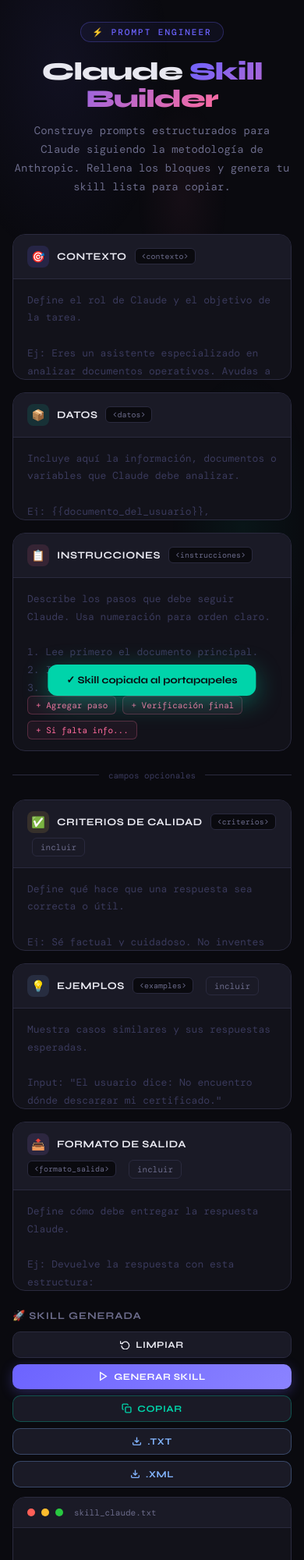
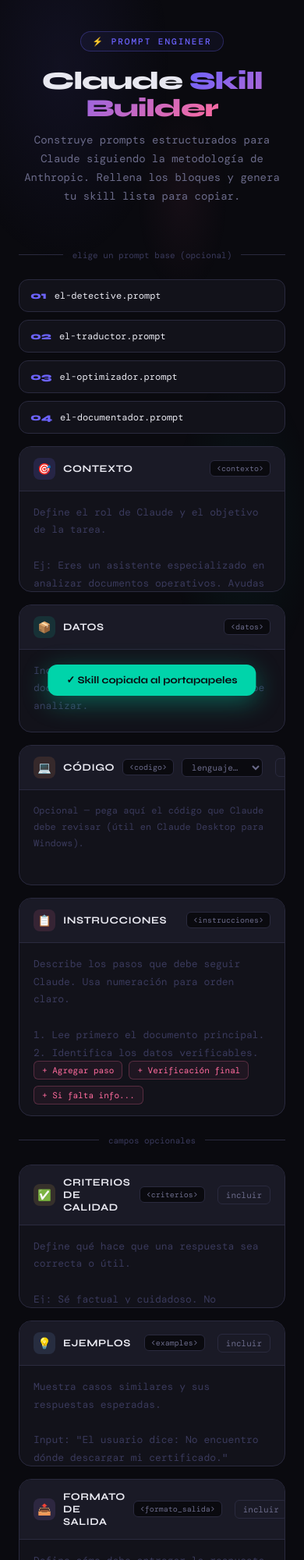
Before and after one commit to DannaDev7/mi-skill-web, a plain HTML site: page index.html in a window 390 px wide. Shown: the top 2000 px of the page at 78% size. Drawn offline with nearby package versions, Linux system fonts and the light colour scheme; a web font is replaced by a local one.

Commit message:
Se agregan nuevas funcionalidades

````diff
--- a/index.html
+++ b/index.html
@@ -232,7 +232,6 @@
   .preview-actions {
     display: flex;
     gap: 8px;
-    flex-wrap: wrap;
   }
 
   .btn {
@@ -287,17 +286,6 @@
   .btn-copy.copied {
     background: rgba(0,212,170,0.15);
     color: var(--accent3);
-  }
-
-  .btn-download {
-    background: var(--surface2);
-    color: #82b4ff;
-    border: 1px solid rgba(130,180,255,0.3);
-  }
-
-  .btn-download:hover {
-    background: rgba(130,180,255,0.1);
-    box-shadow: 0 4px 12px rgba(130,180,255,0.15);
   }
 
   /* Output box */
@@ -465,19 +453,107 @@
     50% { opacity: 0.5; }
   }
 
+  /* Presets de contexto */
+  .presets {
+    display: grid;
+    grid-template-columns: repeat(auto-fit, minmax(190px, 1fr));
+    gap: 10px;
+  }
+
+  .preset-btn {
+    position: relative;
+    display: flex;
+    align-items: center;
+    gap: 10px;
+    background: var(--surface);
+    border: 1px solid var(--border);
+    border-radius: 12px;
+    padding: 12px 14px;
+    color: var(--text);
+    font-family: 'DM Mono', monospace;
+    font-size: 12px;
+    cursor: pointer;
+    text-align: left;
+    transition: border-color 0.2s, background 0.2s, transform 0.2s;
+  }
+
+  .preset-btn:hover { border-color: var(--accent); transform: translateY(-2px); }
+  .preset-btn.active { border-color: var(--accent); background: rgba(108,99,255,0.12); box-shadow: 0 0 0 3px var(--glow); }
+
+  .preset-num {
+    font-family: 'Syne', sans-serif;
+    font-weight: 800;
+    font-size: 13px;
+    color: var(--accent);
+  }
+
+  .preset-btn[data-tooltip]::after {
+    content: attr(data-tooltip);
+    position: absolute;
+    bottom: calc(100% + 8px);
+    left: 50%;
+    transform: translateX(-50%) translateY(4px);
+    background: var(--surface2);
+    color: var(--text);
+    border: 1px solid var(--accent);
+    padding: 6px 10px;
+    border-radius: 8px;
+    font-size: 11px;
+    white-space: nowrap;
+    opacity: 0;
+    pointer-events: none;
+    transition: opacity 0.2s, transform 0.2s;
+    z-index: 10;
+  }
+
+  .preset-btn[data-tooltip]:hover::after,
+  .preset-btn[data-tooltip]:focus-visible::after {
+    opacity: 1;
+    transform: translateX(-50%) translateY(0);
+  }
+
+  .code .block-icon { background: rgba(255,150,80,0.12); color: #ff9650; }
+
+  .code-lang {
+    background: var(--bg);
+    border: 1px solid var(--border);
+    border-radius: 6px;
+    color: var(--text-muted);
+    font-family: 'DM Mono', monospace;
+    font-size: 11px;
+    padding: 3px 8px;
+    outline: none;
+  }
+
+  #field-codigo { font-size: 12px; tab-size: 2; }
+
+  /* Formato de descarga */
+  .format-switch {
+    display: flex;
+    margin-left: auto;
+    border: 1px solid var(--border);
+    border-radius: 8px;
+    overflow: hidden;
+  }
+
+  .format-switch button {
+    background: none;
+    border: none;
+    color: var(--text-muted);
+    font-family: 'DM Mono', monospace;
+    font-size: 11px;
+    padding: 4px 12px;
+    cursor: pointer;
+  }
+
+  .format-switch button.active { background: rgba(108,99,255,0.18); color: var(--accent); }
+
   /* Responsive */
   @media (max-width: 600px) {
-    .container { padding: 28px 16px 60px; }
+    .preview-actions { flex-wrap: wrap; }
     .preview-header { flex-direction: column; align-items: flex-start; }
     .preview-actions { width: 100%; }
-    .btn { flex: 1 1 calc(50% - 4px); justify-content: center; }
-    .block-header { flex-wrap: wrap; row-gap: 6px; }
-    .block-tag { margin-left: 0; }
-    .stats-line { flex-wrap: wrap; gap: 10px 20px; }
-  }
-
-  @media (max-width: 400px) {
-    .btn { flex: 1 1 100%; }
+    .btn { flex: 1; justify-content: center; }
   }
 </style>
 </head>
@@ -494,6 +570,23 @@
 
   <!-- Builder -->
   <div class="builder-grid">
+
+    <!-- PRESETS DE CONTEXTO -->
+    <div class="section-divider">elige un prompt base (opcional)</div>
+    <div class="presets">
+      <button class="preset-btn" data-preset="detective" data-tooltip="Encontrar bugs en segundos" onclick="applyPreset('detective')">
+        <span class="preset-num">01</span> el-detective.prompt
+      </button>
+      <button class="preset-btn" data-preset="traductor" data-tooltip="Entender código ajeno" onclick="applyPreset('traductor')">
+        <span class="preset-num">02</span> el-traductor.prompt
+      </button>
+      <button class="preset-btn" data-preset="optimizador" data-tooltip="Por qué algo está lento" onclick="applyPreset('optimizador')">
+        <span class="preset-num">03</span> el-optimizador.prompt
+      </button>
+      <button class="preset-btn" data-preset="documentador" data-tooltip="README o comentarios" onclick="applyPreset('documentador')">
+        <span class="preset-num">04</span> el-documentador.prompt
+      </button>
+    </div>
 
     <!-- CONTEXTO -->
     <div class="block ctx">
@@ -513,6 +606,32 @@
         <span class="block-tag">&lt;datos&gt;</span>
       </div>
       <textarea id="field-datos" placeholder="Incluye aquí la información, documentos o variables que Claude debe analizar.&#10;&#10;Ej: {{documento_del_usuario}}, {{transcripcion}}, {{ticket}}..." rows="3"></textarea>
+    </div>
+
+    <!-- CÓDIGO (opcional, para Claude Desktop) -->
+    <div class="block code">
+      <div class="block-header">
+        <div class="block-icon">💻</div>
+        <span class="block-title">Código</span>
+        <span class="block-tag">&lt;codigo&gt;</span>
+        <select class="code-lang" id="code-lang" title="Lenguaje del código">
+          <option value="">lenguaje…</option>
+          <option>javascript</option>
+          <option>typescript</option>
+          <option>python</option>
+          <option>csharp</option>
+          <option>java</option>
+          <option>sql</option>
+          <option>html</option>
+          <option>css</option>
+          <option>powershell</option>
+          <option>bash</option>
+        </select>
+        <button class="block-toggle" id="toggle-codigo" onclick="toggleBlock('codigo')">incluir</button>
+      </div>
+      <div id="body-codigo">
+        <textarea id="field-codigo" spellcheck="false" placeholder="Opcional — pega aquí el código que Claude debe revisar (útil en Claude Desktop para Windows)." rows="4"></textarea>
+      </div>
     </div>
 
     <!-- INSTRUCCIONES (campo especial) -->
@@ -590,13 +709,9 @@
           <svg width="13" height="13" viewBox="0 0 24 24" fill="none" stroke="currentColor" stroke-width="2.5"><rect x="9" y="9" width="13" height="13" rx="2" ry="2"/><path d="M5 15H4a2 2 0 0 1-2-2V4a2 2 0 0 1 2-2h9a2 2 0 0 1 2 2v1"/></svg>
           Copiar
         </button>
-        <button class="btn btn-download" onclick="downloadSkill('txt')">
+        <button class="btn btn-secondary" onclick="downloadOutput()">
           <svg width="13" height="13" viewBox="0 0 24 24" fill="none" stroke="currentColor" stroke-width="2.5"><path d="M21 15v4a2 2 0 0 1-2 2H5a2 2 0 0 1-2-2v-4"/><polyline points="7 10 12 15 17 10"/><line x1="12" y1="15" x2="12" y2="3"/></svg>
-          .TXT
-        </button>
-        <button class="btn btn-download" onclick="downloadSkill('xml')">
-          <svg width="13" height="13" viewBox="0 0 24 24" fill="none" stroke="currentColor" stroke-width="2.5"><path d="M21 15v4a2 2 0 0 1-2 2H5a2 2 0 0 1-2-2v-4"/><polyline points="7 10 12 15 17 10"/><line x1="12" y1="15" x2="12" y2="3"/></svg>
-          .XML
+          Descargar
         </button>
       </div>
     </div>
@@ -606,7 +721,11 @@
         <div class="dot dot-r"></div>
         <div class="dot dot-y"></div>
         <div class="dot dot-g"></div>
-        <span class="output-filename">skill_claude.txt</span>
+        <span class="output-filename" id="output-filename">skill_claude.txt</span>
+        <div class="format-switch" title="Formato de descarga">
+          <button class="active" data-format="txt" onclick="setFormat('txt')">.txt</button>
+          <button data-format="md" onclick="setFormat('md')">.md</button>
+        </div>
       </div>
       <div id="output-text">
         <div class="output-placeholder">
@@ -629,7 +748,44 @@
 
 <script>
   let generatedText = '';
-  let activeToggles = { criterios: false, ejemplos: false, formato: false };
+  let activeToggles = { codigo: false, criterios: false, ejemplos: false, formato: false };
+  let outputFormat = 'txt';
+
+  const PRESETS = {
+    detective: 'Actúa como revisor de código senior. Analiza este código y dime: 1) qué está fallando,\n2) en qué línea exacta, 3) por qué está pasando. Sé directo, sin teoría de más.',
+    traductor: 'Explícame qué hace este código, paso a paso, como si se lo estuvieras explicando a\nalguien que nunca lo ha visto. Dime también si detectas algo riesgoso o mal hecho.',
+    optimizador: 'Esta función o consulta está lenta. Dime por qué y dame 2-3 formas de optimizarla,\nexplicando el trade-off de cada una. No cambies la lógica sin decírmelo.',
+    documentador: 'Genera comentarios claros para este código y un README corto que explique qué hace,\ncómo se usa y qué dependencias necesita.'
+  };
+
+  function applyPreset(name) {
+    const ta = document.getElementById('field-contexto');
+    ta.value = PRESETS[name];
+    ta.dispatchEvent(new Event('input'));
+    setActivePreset(name);
+    ta.focus();
+  }
+
+  function setActivePreset(name) {
+    document.querySelectorAll('.preset-btn').forEach(b => {
+      b.classList.toggle('active', b.dataset.preset === name);
+    });
+  }
+
+  // Si el usuario edita el contexto y ya no coincide con el preset, se desmarca
+  document.getElementById('field-contexto').addEventListener('input', function() {
+    const match = Object.keys(PRESETS).find(k => PRESETS[k] === this.value);
+    setActivePreset(match || null);
+  });
+
+  function setFormat(fmt) {
+    outputFormat = fmt;
+    document.querySelectorAll('.format-switch button').forEach(b => {
+      b.classList.toggle('active', b.dataset.format === fmt);
+    });
+    document.getElementById('output-filename').textContent = 'skill_claude.' + fmt;
+    if (generatedText) generateSkill(false);
+  }
 
   function toggleBlock(name) {
     activeToggles[name] = !activeToggles[name];
@@ -644,7 +800,7 @@
   }
 
   // Activar toggles automáticamente si el campo tiene contenido
-  ['criterios','ejemplos','formato'].forEach(name => {
+  ['codigo','criterios','ejemplos','formato'].forEach(name => {
     document.getElementById('field-' + name).addEventListener('input', function() {
       if (this.value.trim() && !activeToggles[name]) {
         toggleBlock(name);
@@ -675,9 +831,11 @@
     ta.focus();
   }
 
-  function generateSkill() {
+  function generateSkill(scroll = true) {
     const ctx = document.getElementById('field-contexto').value.trim();
     const dat = document.getElementById('field-datos').value.trim();
+    const code = document.getElementById('field-codigo').value.replace(/\s+$/, '');
+    const lang = document.getElementById('code-lang').value;
     const ins = document.getElementById('field-instrucciones').value.trim();
     const crit = document.getElementById('field-criterios').value.trim();
     const ex = document.getElementById('field-ejemplos').value.trim();
@@ -688,24 +846,31 @@
       return;
     }
 
+    const md = outputFormat === 'md';
+    const fence = '```';
     let parts = [];
     let bloques = 0;
 
-    if (ctx) { parts.push(`<contexto>\n${ctx}\n</contexto>`); bloques++; }
-    if (dat) { parts.push(`<datos>\n${dat}\n</datos>`); bloques++; }
-    if (ins) { parts.push(`<instrucciones>\n${ins}\n</instrucciones>`); bloques++; }
-    if (crit && activeToggles.criterios) { parts.push(`<criterios>\n${crit}\n</criterios>`); bloques++; }
-    if (ex && activeToggles.ejemplos) {
-      parts.push(`<examples>\n<example>\n${ex}\n</example>\n</examples>`);
+    function add(tag, title, body) {
+      parts.push(md ? `## ${title}\n\n${body}` : `<${tag}>\n${body}\n</${tag}>`);
       bloques++;
     }
-    if (fmt && activeToggles.formato) { parts.push(`<formato_salida>\n${fmt}\n</formato_salida>`); bloques++; }
 
-    generatedText = parts.join('\n\n');
+    if (ctx) add('contexto', 'Contexto', ctx);
+    if (dat) add('datos', 'Datos', dat);
+    if (code.trim() && activeToggles.codigo) add('codigo', 'Código', `${fence}${lang}\n${code}\n${fence}`);
+    if (ins) add('instrucciones', 'Instrucciones', ins);
+    if (crit && activeToggles.criterios) add('criterios', 'Criterios de calidad', crit);
+    if (ex && activeToggles.ejemplos) {
+      add('examples', 'Ejemplos', md ? ex : `<example>\n${ex}\n</example>`);
+    }
+    if (fmt && activeToggles.formato) add('formato_salida', 'Formato de salida', fmt);
+
+    generatedText = (md ? '# Skill Claude\n\n' : '') + parts.join('\n\n');
 
     // Render con sintaxis coloreada
     const outputEl = document.getElementById('output-text');
-    outputEl.innerHTML = highlightXML(generatedText);
+    outputEl.innerHTML = md ? escapeHTML(generatedText) : highlightXML(generatedText);
 
     // Stats
     const chars = generatedText.length;
@@ -716,14 +881,18 @@
     document.getElementById('stats-line').style.display = 'flex';
 
     // Scroll al output
-    document.querySelector('.preview-section').scrollIntoView({ behavior: 'smooth', block: 'start' });
+    if (scroll) document.querySelector('.preview-section').scrollIntoView({ behavior: 'smooth', block: 'start' });
+  }
+
+  function escapeHTML(text) {
+    return text
+      .replace(/&/g, '&amp;')
+      .replace(/</g, '&lt;')
+      .replace(/>/g, '&gt;');
   }
 
   function highlightXML(text) {
-    return text
-      .replace(/&/g, '&amp;')
-      .replace(/</g, '&lt;')
-      .replace(/>/g, '&gt;')
+    return escapeHTML(text)
       .replace(/&lt;(\/?[\w_]+)&gt;/g, (m, tag) => {
         const isClose = tag.startsWith('/');
         return `<span class="${isClose ? 'tag-close' : 'tag-open'}">&lt;${tag}&gt;</span>`;
@@ -747,41 +916,26 @@
     });
   }
 
-  function downloadSkill(type) {
-    if (!generatedText) {
-      generateSkill();
-      if (!generatedText) return;
-    }
-
-    let content, filename, mime;
-
-    if (type === 'xml') {
-      content = `<?xml version="1.0" encoding="UTF-8"?>\n<skill>\n${generatedText}\n</skill>`;
-      filename = 'skill_claude.xml';
-      mime = 'application/xml';
-    } else {
-      content = generatedText;
-      filename = 'skill_claude.txt';
-      mime = 'text/plain';
-    }
-
-    const blob = new Blob([content], { type: mime + ';charset=utf-8' });
-    const url = URL.createObjectURL(blob);
+  function downloadOutput() {
+    generateSkill(false);
+    if (!generatedText) return;
+    const type = outputFormat === 'md' ? 'text/markdown' : 'text/plain';
+    const blob = new Blob([generatedText], { type: type + ';charset=utf-8' });
     const a = document.createElement('a');
-    a.href = url;
-    a.download = filename;
+    a.href = URL.createObjectURL(blob);
+    a.download = 'skill_claude.' + outputFormat;
     document.body.appendChild(a);
     a.click();
-    document.body.removeChild(a);
-    URL.revokeObjectURL(url);
-
-    showToast('✓ Descargado ' + filename);
+    a.remove();
+    setTimeout(() => URL.revokeObjectURL(a.href), 1000);
   }
 
   function clearAll() {
-    ['contexto','datos','instrucciones','criterios','ejemplos','formato'].forEach(id => {
+    ['contexto','datos','codigo','instrucciones','criterios','ejemplos','formato'].forEach(id => {
       document.getElementById('field-' + id).value = '';
     });
+    document.getElementById('code-lang').value = '';
+    setActivePreset(null);
     Object.keys(activeToggles).forEach(k => {
       if (activeToggles[k]) toggleBlock(k);
     });
@@ -800,9 +954,8 @@
     setTimeout(() => box.style.animation = '', 400);
   }
 
-  function showToast(msg) {
+  function showToast() {
     const t = document.getElementById('toast');
-    t.textContent = msg || '✓ Skill copiada al portapapeles';
     t.classList.add('show');
     setTimeout(() => t.classList.remove('show'), 2200);
   }
````
